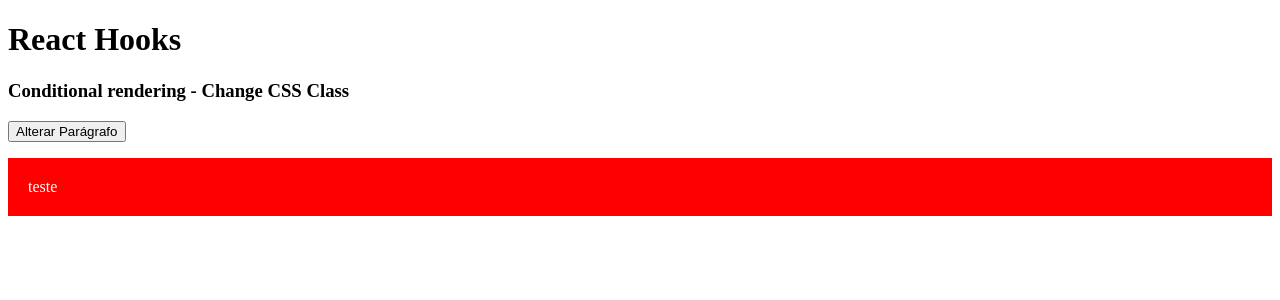
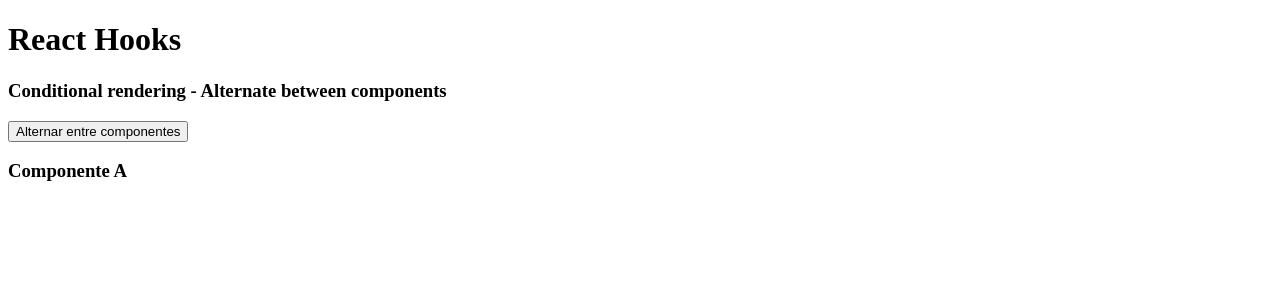
Before and after one commit to brunorodrigues10/react_next_hooks, a React (Vite) app: page / in a window 1280 px wide. Shown: the top 300 px of the page. Built offline with nearby package versions, Linux system fonts and the light colour scheme.

Commit message:
11_hooks

```diff
--- a/src/App.jsx
+++ b/src/App.jsx
@@ -9,7 +9,8 @@ import './App.css'
 // import HookState07 from "./components/UseState_07"
 // import HookState09 from "./components/UseState_09"
 // import HookState10 from "./components/UseState_10"
-import HookState11 from "./components/UseState_11"
+// import HookState11 from "./components/UseState_11"
+import HookState12 from "./components/UseState_12"
 
 
 function App() {
@@ -26,7 +27,8 @@ function App() {
       {/* <HookState08 /> */}
       {/* <HookState09 /> */}
       {/* <HookState10 /> */}
-      <HookState11 />
+      {/* <HookState11 /> */}
+      <HookState12 />
     </>
   )
 }
--- /dev/null
+++ b/src/components/UseState_12.jsx
@@ -0,0 +1,21 @@
+import { useState } from "react"
+import CompA from "./UseState_12_a"
+import CompB from "./UseState_12_b"
+
+export default () => {
+
+    const [state, setState] = useState(true);
+
+    return (
+        <>
+            <h3>Conditional rendering - Alternate between components</h3>
+            <button onClick={() => setState(!state)}>Alternar entre componentes</button>
+
+            {state ? <CompA /> : <CompB />}
+
+
+
+        </>
+
+    )
+}
--- /dev/null
+++ b/src/components/UseState_12_a.jsx
@@ -0,0 +1,9 @@
+export default () => {
+
+    return (
+        <>
+            <h3>Componente A</h3>
+        </>
+
+    )
+}
--- /dev/null
+++ b/src/components/UseState_12_b.jsx
@@ -0,0 +1,9 @@
+export default () => {
+
+    return (
+        <>
+            <h3>Componente B</h3>
+        </>
+
+    )
+}
```
